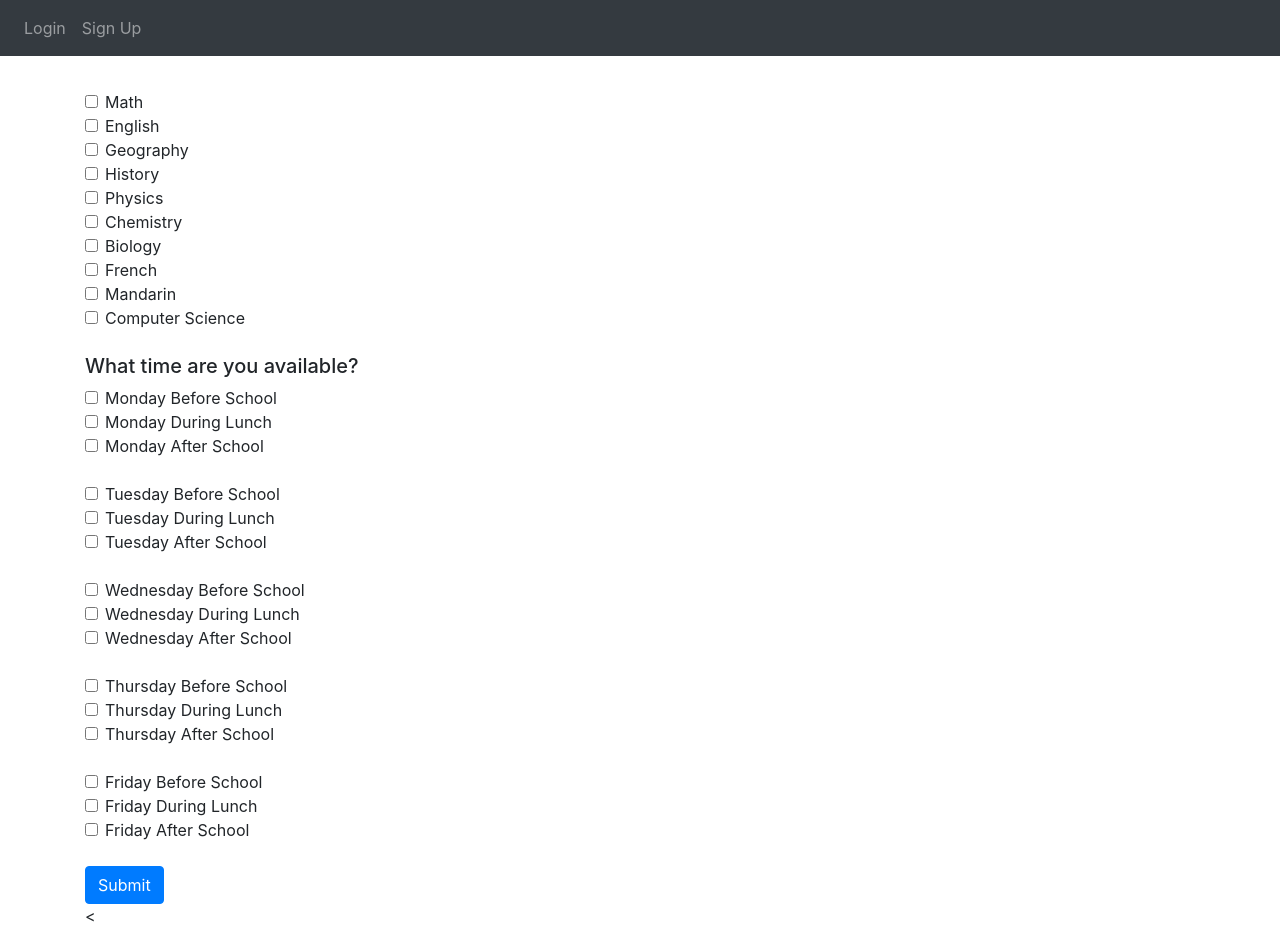
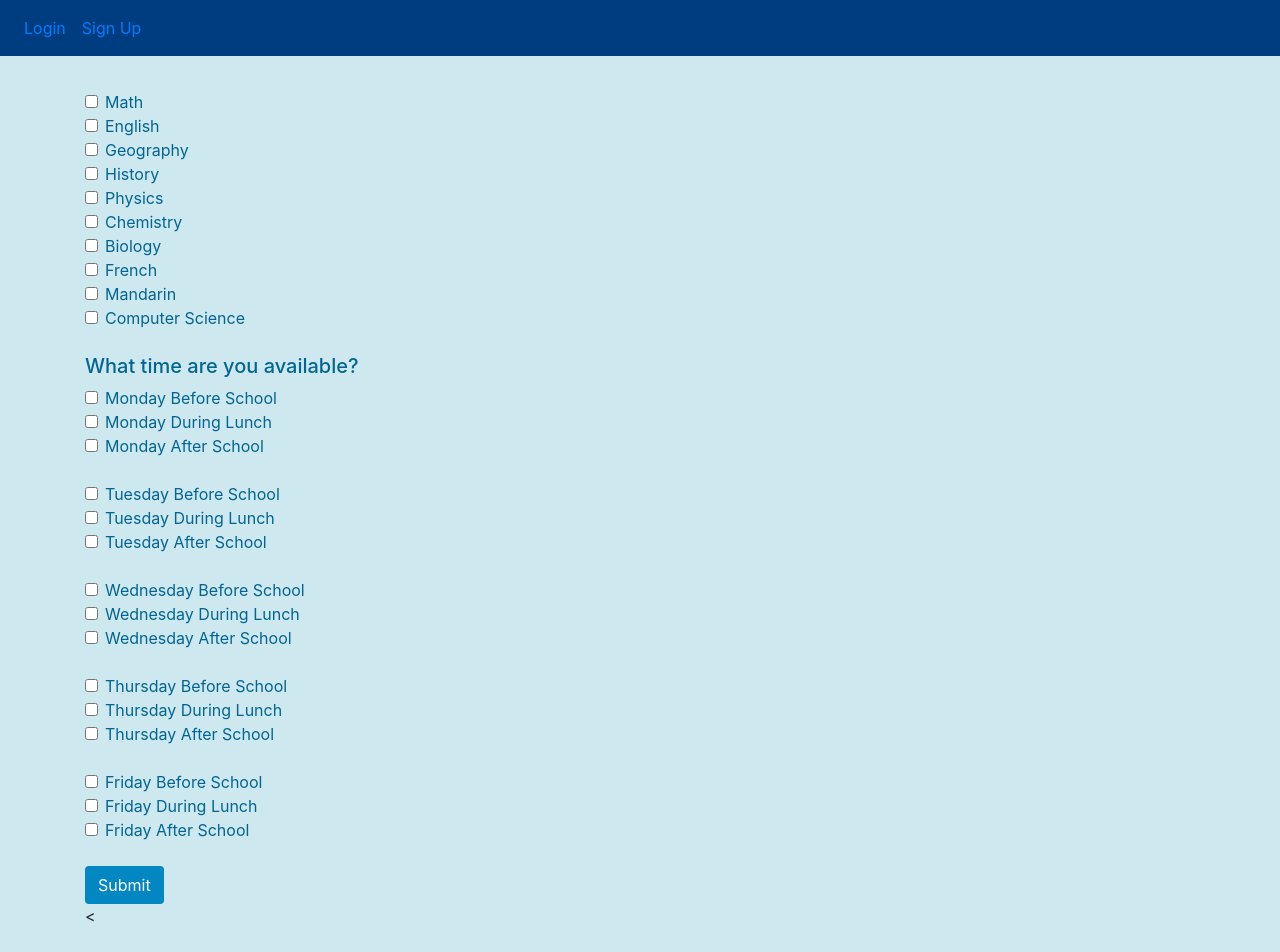
Before and after one commit to vitahuang2020/tutorwebsite, a Flask app: page /request-role in a window 1280 px wide. Run offline with Flask 3, Linux system fonts and the light colour scheme; some libraries are stand-ins or nearby versions.

Commit message:
I modified the color of the text, background and buttons of the code.

```diff
--- a/website/templates/base.html
+++ b/website/templates/base.html
@@ -20,13 +20,13 @@
     <title>{% block title %}Home{% endblock %}</title>
   </head>
 
-<body>
-    <nav class="navbar navbar-expand-lg navbar-dark bg-dark">
+<body style="background-color:#cee8f0;">
+    <nav class="navbar navbar-expand-lg" style="background-color:#003d80;color:blue;">
         <button class="navbar-toggler" type="button" data-toggle="collapse" data-target="#navbar">
             <span class="navbar-toggler-icon"></span>
         </button>
-        <div class="collapse navbar-collapse" id="navbar">
-            <div class="navbar-nav">
+        <div class="collapse navbar-collapse" id="navbar" style="justify-content:space-between;">
+            <div class="navbar-nav" style="justify-content:space-between;">
                 {% if user.is_authenticated %}
                 <a class="nav-item nav-link" id="home" href="/">Home</a>
                 <a class="nav-item nav-link" id="logout" href="/logout">Logout</a>
--- a/website/templates/request_role.html
+++ b/website/templates/request_role.html
@@ -19,74 +19,74 @@
         <h5>Select subjects would you like to tutor?</h5>
 
         {% elif user.role == "tutee" %}
-        <h5>Select subjects would you like to tutored?</h5>
+        <h5 style="color:#026592;">Select subjects would you like to tutored?</h5>
 
         {% endif %}
 
-        <div class="form-check">
+        <div class="form-check" style="color:#026592;">
         <input class="form-check-input" name="math" type="checkbox" value="math" id="math">
         <label class="form-check-label" for="math">
             Math
         </label>
         </div>
 
-        <div class="form-check">
+        <div class="form-check" style="color:#026592;">
         <input class="form-check-input" name="english" type="checkbox" value="english" id="english">
         <label class="form-check-label" for="english">
             English
         </label>
         </div>
 
-        <div class="form-check">
+        <div class="form-check" style="color:#026592;">
         <input class="form-check-input" name="geography" type="checkbox" value="geography" id="geography">
         <label class="form-check-label" for="geography">
             Geography
         </label>
 
         </div>
-        <div class="form-check">
+        <div class="form-check" style="color:#026592;">
         <input class="form-check-input" name="history" type="checkbox" value="history" id="history">
         <label class="form-check-label" for="history">
             History
         </label>
         </div>
 
-        <div class="form-check">
+        <div class="form-check" style="color:#026592;">
         <input class="form-check-input" name="physics" type="checkbox" value="physics" id="physics">
         <label class="form-check-label" for="physics">
             Physics
         </label>
         </div>
 
-        <div class="form-check">
+        <div class="form-check" style="color:#026592;">
         <input class="form-check-input" name="chemistry" type="checkbox" value="chemistry" id="chemistry">
         <label class="form-check-label" for="chemistry">
             Chemistry
         </label>
         </div>
 
-        <div class="form-check">
+        <div class="form-check" style="color:#026592;">
         <input class="form-check-input" name="biology" type="checkbox" value="biology" id="biology">
         <label class="form-check-label" for="biology">
             Biology
         </label>
         </div>
 
-        <div class="form-check">
+        <div class="form-check" style="color:#026592;">
         <input class="form-check-input" name="french" type="checkbox" value="french" id="french">
         <label class="form-check-label" for="french">
             French
         </label>
         </div>
 
-        <div class="form-check">
+        <div class="form-check" style="color:#026592;">
         <input class="form-check-input" name="mandarin" type="checkbox" value="mandarin" id="mandarin">
         <label class="form-check-label" for="mandarin">
             Mandarin
         </label>
         </div>
 
-        <div class="form-check">
+        <div class="form-check" style="color:#026592;">
         <input class="form-check-input" name="compsci" type="checkbox" value="compsci" id="compsci">
         <label class="form-check-label" for="compsci">
             Computer Science
@@ -97,9 +97,9 @@
 
     <br />
 
-    <h5>What time are you available?</h5>
+    <h5 style="color:#026592;">What time are you available?</h5>
 
-    <div class="form-check">
+    <div class="form-check" style="color:#026592;">
         <input class="form-check-input" type="checkbox" value="monBeforeSchool" id="monBeforeSchool">
         <label class="form-check-label" for="monBeforeSchool">
             Monday Before School
@@ -107,14 +107,14 @@
 
     </div>
 
-    <div class="form-check">
+    <div class="form-check" style="color:#026592;">
         <input class="form-check-input" type="checkbox" value="monLunch" id="monLunch">
         <label class="form-check-label" for="monLunch">
             Monday During Lunch
         </label>
     </div>
 
-    <div class="form-check">
+    <div class="form-check" style="color:#026592;">
         <input class="form-check-input" type="checkbox" value="monAfterSchool" id="monAfterSchool">
         <label class="form-check-label" for="monAfterSchool">
             Monday After School
@@ -123,21 +123,21 @@
 
     <br />
 
-    <div class="form-check">
+    <div class="form-check" style="color:#026592;">
         <input class="form-check-input" type="checkbox" value="tueBeforeSchool" id="tueBeforeSchool">
         <label class="form-check-label" for="tueBeforeSchool">
             Tuesday Before School
         </label>
     </div>
 
-    <div class="form-check">
+    <div class="form-check" style="color:#026592;">
         <input class="form-check-input" type="checkbox" value="tueLunch" id="tueLunch">
         <label class="form-check-label" for="tueLunch">
             Tuesday During Lunch
         </label>
     </div>
 
-    <div class="form-check">
+    <div class="form-check" style="color:#026592;">
         <input class="form-check-input" type="checkbox" value="tueAfterSchool" id="tueAfterSchool">
         <label class="form-check-label" for="tueAfterSchool">
             Tuesday After School
@@ -146,21 +146,21 @@
 
     <br />
 
-    <div class="form-check">
+    <div class="form-check" style="color:#026592;">
         <input class="form-check-input" type="checkbox" value="wedBeforeSchool" id="wedBeforeSchool">
         <label class="form-check-label" for="wedBeforeSchool">
             Wednesday Before School
         </label>
     </div>
 
-    <div class="form-check">
+    <div class="form-check" style="color:#026592;">
         <input class="form-check-input" type="checkbox" value="wedLunch" id="wedLunch">
         <label class="form-check-label" for="wedLunch">
             Wednesday During Lunch
         </label>
     </div>
 
-    <div class="form-check">
+    <div class="form-check" style="color:#026592;">
         <input class="form-check-input" type="checkbox" value="wedAfterSchool" id="wedAfterSchool">
         <label class="form-check-label" for="wedAfterSchool">
             Wednesday After School
@@ -169,21 +169,21 @@
 
     <br />
 
-    <div class="form-check">
+    <div class="form-check" style="color:#026592;">
         <input class="form-check-input" type="checkbox" value="thurBeforeSchool" id="thurBeforeSchool">
         <label class="form-check-label" for="thurBeforeSchool">
             Thursday Before School
         </label>
     </div>
 
-    <div class="form-check">
+    <div class="form-check" style="color:#026592;">
         <input class="form-check-input" type="checkbox" value="thurLunch" id="thurLunch">
         <label class="form-check-label" for="thurLunch">
             Thursday During Lunch
         </label>
     </div>
 
-    <div class="form-check">
+    <div class="form-check" style="color:#026592;">
         <input class="form-check-input" type="checkbox" value="thurAfterSchool" id="thurAfterSchool">
         <label class="form-check-label" for="thurAfterSchool">
             Thursday After School
@@ -192,28 +192,28 @@
 
     <br />
 
-    <div class="form-check">
+    <div class="form-check" style="color:#026592;">
         <input class="form-check-input" type="checkbox" value="friBeforeSchool" id="friBeforeSchool">
         <label class="form-check-label" for="friBeforeSchool">
             Friday Before School
         </label>
     </div>
 
-    <div class="form-check">
+    <div class="form-check" style="color:#026592;">
         <input class="form-check-input" type="checkbox" value="friLunch" id="friLunch">
         <label class="form-check-label" for="friLunch">
             Friday During Lunch
         </label>
     </div>
 
-    <div class="form-check">
+    <div class="form-check" style="color:#026592;">
         <input class="form-check-input" type="checkbox" value="friAfterSchool" id="friAfterSchool">
         <label class="form-check-label" for="friAfterSchool">
             Friday After School
         </label>
     </div>
     <br />
-    <button type="submit" class="btn btn-primary" id="submitbtn">Submit</button>
+    <button type="submit" class="btn" id="submitbtn" style="background-color:#0287c3;color:white;">Submit</button>
 
 </form>
 
```
Also changed, not shown: website/templates/home.html (+8 -8 lines), website/templates/login.html (+4 -4 lines), website/templates/sign_up.html (+11 -11 lines).
